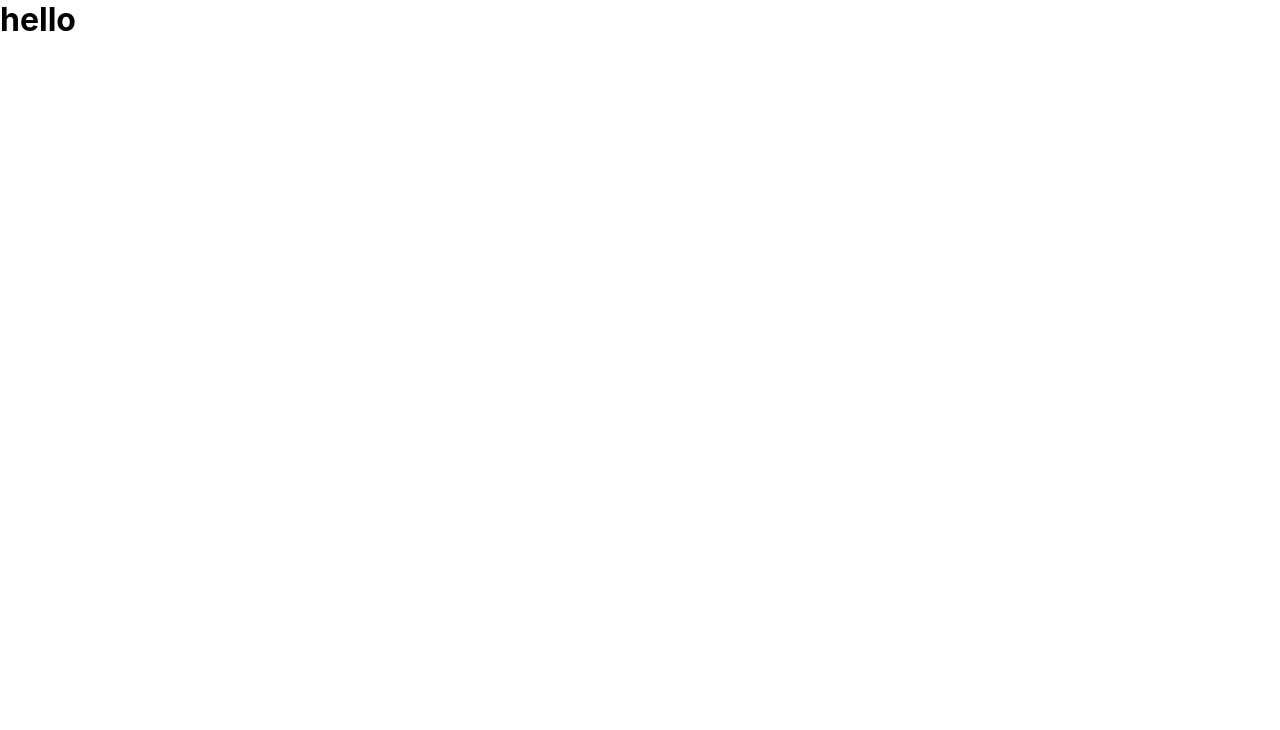
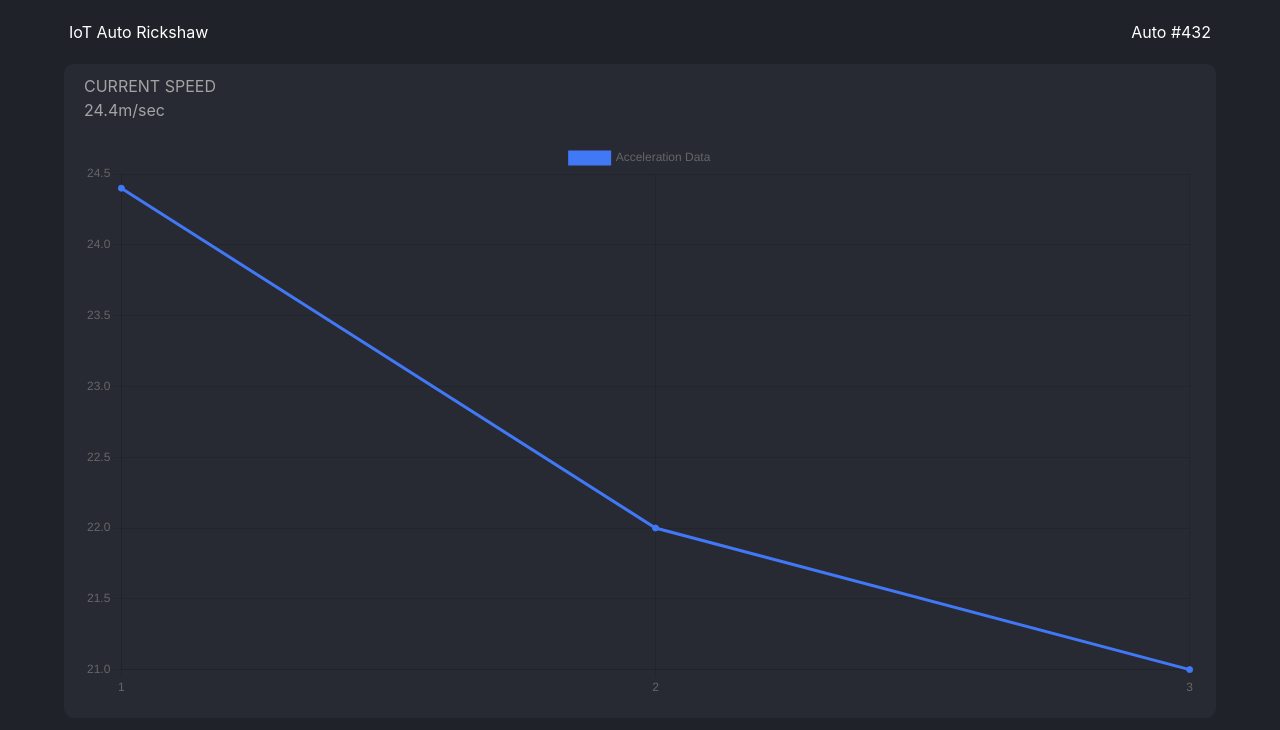
Before and after one commit to psrth/e-autorickshaw-iot-stack, a React (Create React App) app in the folder erickshaw-client/: page / in a window 1280 px wide. Shown: the top 730 px of the page. Built offline with nearby package versions, Linux system fonts and the light colour scheme.

Commit message:
[add]: speed acceleration data into chart implementation completed

```diff
--- a/erickshaw-client/package.json
+++ b/erickshaw-client/package.json
@@ -9,8 +9,10 @@
     "@testing-library/jest-dom": "^5.16.5",
     "@testing-library/react": "^13.4.0",
     "@testing-library/user-event": "^13.5.0",
+    "chart.js": "^4.0.1",
     "framer-motion": "^7.6.19",
     "react": "^18.2.0",
+    "react-chartjs-2": "^5.0.1",
     "react-dom": "^18.2.0",
     "react-scripts": "5.0.1",
     "web-vitals": "^2.1.4"
--- a/erickshaw-client/src/App.js
+++ b/erickshaw-client/src/App.js
@@ -1,10 +1,53 @@
-import React from "react";
+import React, { useState } from "react";
+import { Flex, Text } from "@chakra-ui/react";
+import Chart from "./Chart";
 
 function App() {
+  const [speed, setSpeed] = useState(["24.4", "22", "21"]);
+  const [speedLabels, setSpeedLabels] = useState(["1", "2", "3"]);
+
   return (
-    <div>
-      <h1>hello</h1>
-    </div>
+    <Flex
+      width="100vw"
+      minHeight="100vh"
+      bg="#202229"
+      m="0"
+      p="0"
+      flexDir="column"
+    >
+      <Flex
+        width="90vw"
+        m="auto"
+        flexDir="column"
+        height="fit-content"
+        mt="20px"
+      >
+        <Flex flexDir="row" justifyContent="space-between" m="0 5px 10px 5px">
+          <Text color="white">IoT Auto Rickshaw</Text>
+          <Text color="white">Auto #432</Text>
+        </Flex>
+
+        <Flex
+          width="100%"
+          flexDir="column"
+          mt="10px"
+          mb="10px"
+          bg="#282A33"
+          borderRadius="10px"
+          justifyContent="flex-start"
+          p="10px 20px"
+        >
+          <Text color="#A3A3A3">CURRENT SPEED</Text>
+          <Flex flexDir="row">
+            <Text color="#A3A3A3">{speed[0]}</Text>
+            <Text color="#A3A3A3">m/sec</Text>
+          </Flex>
+          <Flex mt="20px" />
+          <Chart labels={speedLabels} data={speed} />
+          <Flex mb="10px" />
+        </Flex>
+      </Flex>
+    </Flex>
   );
 }
 
--- /dev/null
+++ b/erickshaw-client/src/Chart.js
@@ -0,0 +1,54 @@
+import React from "react";
+import {
+  Chart as ChartJS,
+  CategoryScale,
+  LinearScale,
+  PointElement,
+  LineElement,
+  Title,
+  Tooltip,
+  Legend,
+} from "chart.js";
+import { Line } from "react-chartjs-2";
+
+ChartJS.register(
+  CategoryScale,
+  LinearScale,
+  PointElement,
+  LineElement,
+  Title,
+  Tooltip,
+  Legend
+);
+
+export const options = {
+  responsive: true,
+  plugins: {
+    legend: {
+      position: "top",
+    },
+    title: {
+      display: false,
+      text: "Acceleration Data",
+    },
+  },
+};
+
+export default function Chart(props) {
+  return (
+    <Line
+      options={options}
+      data={{
+        labels: props.labels,
+        datasets: [
+          {
+            label: "Acceleration Data",
+            data: props.data,
+            borderColor: "rgba(65, 120, 245, 1)",
+            backgroundColor: "rgba(65, 120, 245, 1)",
+          },
+        ],
+      }}
+    />
+  );
+}
--- a/erickshaw-client/src/index.css
+++ b/erickshaw-client/src/index.css
@@ -1,3 +1,5 @@
+@import url("https://fonts.googleapis.com/css2?family=Manrope:wght@200;300;400;500;600;700;800&display=swap");
+
 * {
   margin: 0;
   padding: 0;
@@ -6,9 +8,7 @@
 body {
   margin: 0;
   padding: 0;
-  font-family: -apple-system, BlinkMacSystemFont, "Segoe UI", "Roboto", "Oxygen",
-    "Ubuntu", "Cantarell", "Fira Sans", "Droid Sans", "Helvetica Neue",
-    sans-serif;
+  font-family: "Manrope", sans-serif;
   -webkit-font-smoothing: antialiased;
   -moz-osx-font-smoothing: grayscale;
 }
--- a/erickshaw-client/src/index.js
+++ b/erickshaw-client/src/index.js
@@ -2,6 +2,11 @@ import React from "react";
 import ReactDOM from "react-dom/client";
 import "./index.css";
 import App from "./App";
+import { ChakraProvider } from "@chakra-ui/react";
 
 const root = ReactDOM.createRoot(document.getElementById("root"));
-root.render(<App />);
+root.render(
+  <ChakraProvider>
+    <App />
+  </ChakraProvider>
+);
```
Also changed, not shown: 1 other file (tests, documents, lock files or other folders).
